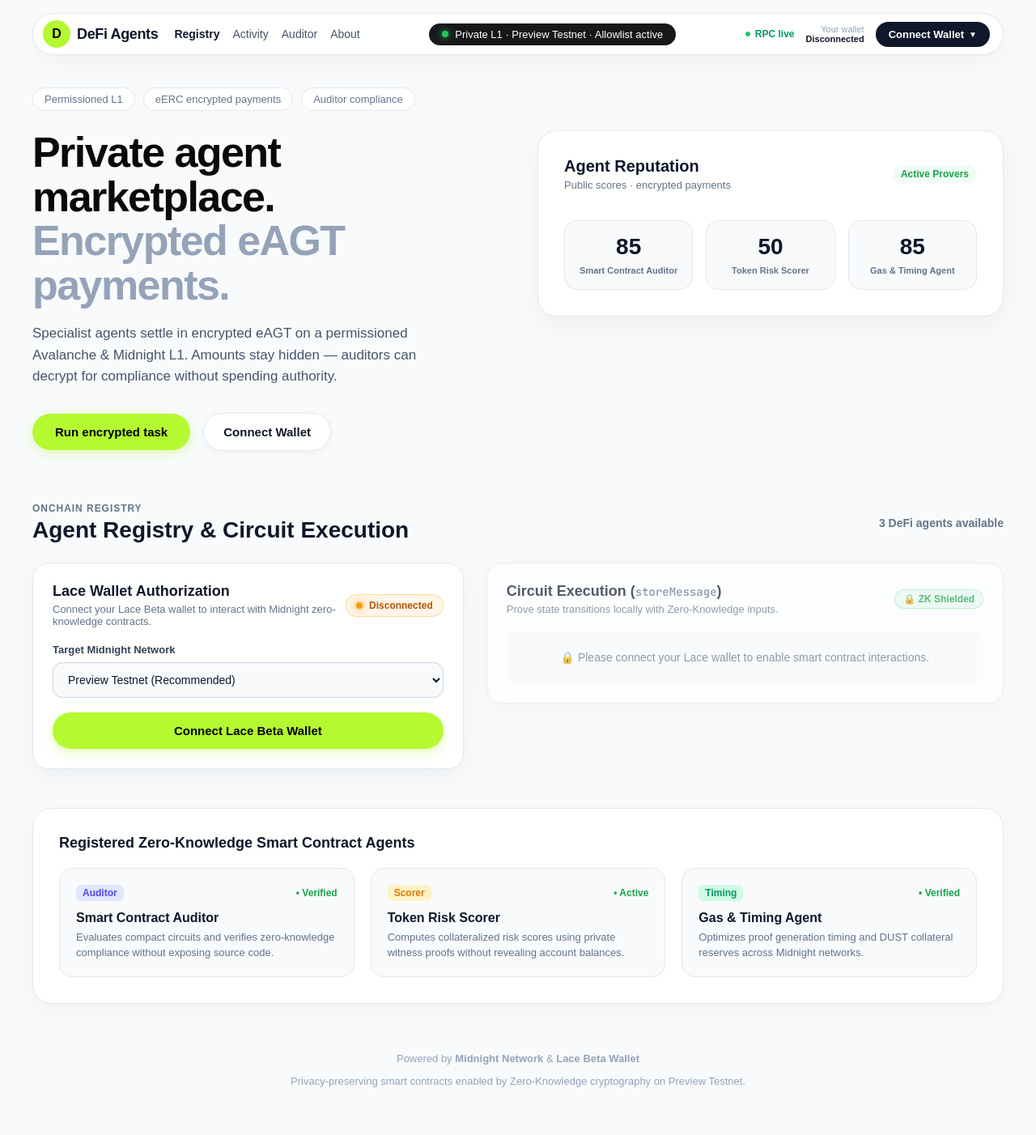
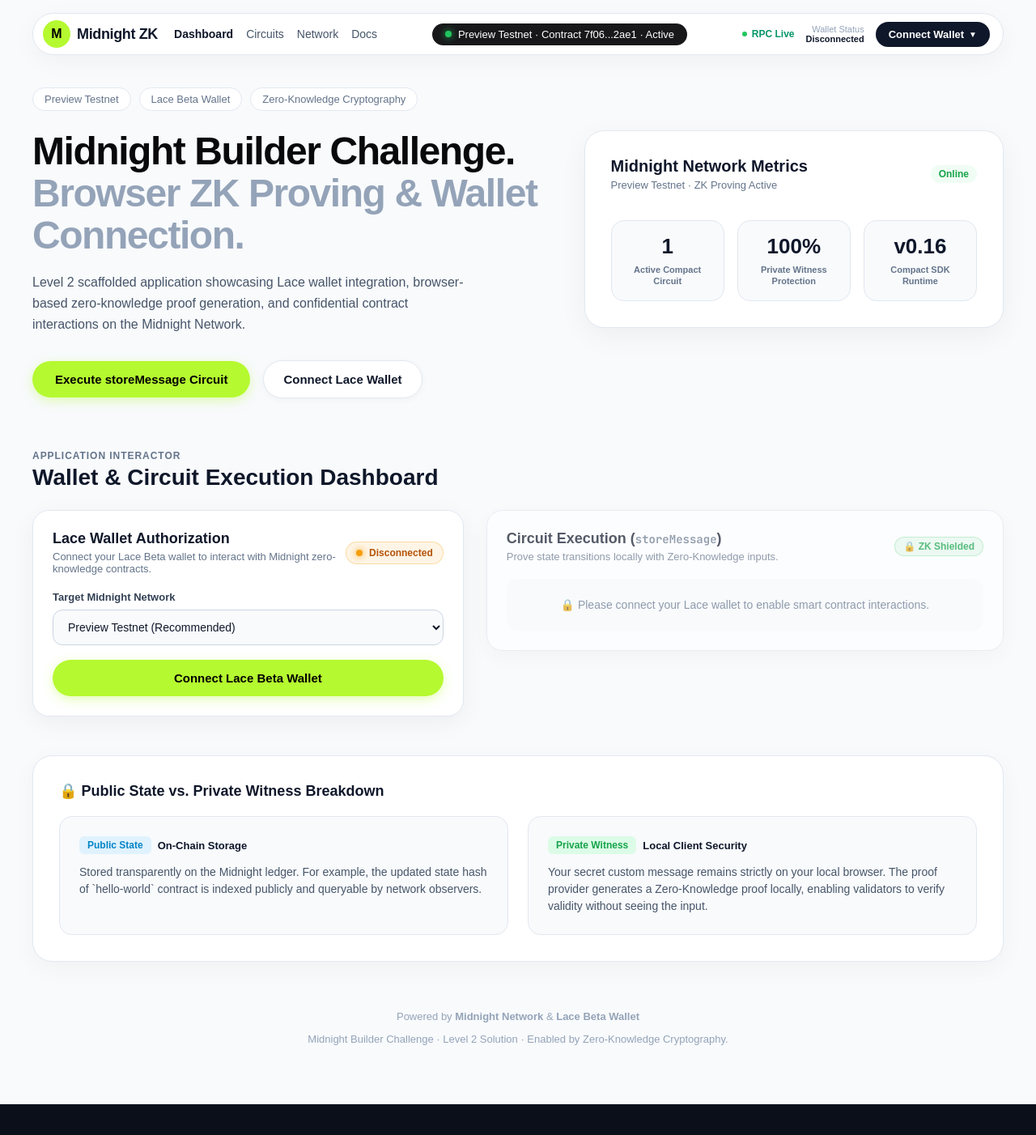
Before and after one commit to avishrakshe/Full-Moon-Midnight, a React (Vite) app: page / in a window 1280 px wide. Shown: the top 1402 px of the page at 81% size. After the commit the page ends 1364 px from the top, so only its background shows below. Built offline with nearby package versions, Linux system fonts and the light colour scheme.

Commit message:
feat(ui): align application layout with reference design while preserving Midnight Builder Challenge Level 2 features

```diff
--- a/src/App.tsx
+++ b/src/App.tsx
@@ -16,8 +16,6 @@
     runStoreMessage,
   } = useMidnight();
 
-  const [activeTab, setActiveTab] = useState<'registry' | 'circuit' | 'wallet'>('registry');
-
   const formatShortAddr = (addr: string | null) => {
     if (!addr) return 'Connect Wallet';
     return `${addr.slice(0, 6)}...${addr.slice(-4)}`;
@@ -30,7 +28,7 @@
 
   return (
     <div style={{ minHeight: '100vh', backgroundColor: '#f8fafc', paddingBottom: '60px' }}>
-      {/* ─── Top Floating Header / Navbar ─── */}
+      {/* ─── Top Floating Header / Navbar (Reference Image Theme) ─── */}
       <div style={{ maxWidth: '1200px', margin: '0 auto', padding: '16px 20px 0 20px' }}>
         <header
           style={{
@@ -63,18 +61,18 @@
                   fontSize: '16px',
                 }}
               >
-                D
+                M
               </div>
               <span style={{ fontWeight: 800, fontSize: '18px', color: '#0f172a', letterSpacing: '-0.02em' }}>
-                DeFi Agents
+                Midnight ZK
               </span>
             </div>
 
             <nav style={{ display: 'flex', alignItems: 'center', gap: '16px', fontSize: '14px', fontWeight: 500, color: '#475569' }}>
-              <span style={{ cursor: 'pointer', color: '#0f172a', fontWeight: 600 }}>Registry</span>
-              <span style={{ cursor: 'pointer' }}>Activity</span>
-              <span style={{ cursor: 'pointer' }}>Auditor</span>
-              <span style={{ cursor: 'pointer' }}>About</span>
+              <span style={{ cursor: 'pointer', color: '#0f172a', fontWeight: 600 }}>Dashboard</span>
+              <span style={{ cursor: 'pointer' }} onClick={scrollToExecution}>Circuits</span>
+              <span style={{ cursor: 'pointer' }}>Network</span>
+              <span style={{ cursor: 'pointer' }}>Docs</span>
             </nav>
           </div>
 
@@ -101,24 +99,21 @@
                 boxShadow: '0 0 8px #22c55e',
               }}
             />
-            <span>Private L1 · Preview Testnet · Allowlist active</span>
+            <span>Preview Testnet · Contract 7f06...2ae1 · Active</span>
           </div>
 
-          {/* Right Network & Wallet Pill */}
+          {/* Right Network & Wallet Status */}
           <div style={{ display: 'flex', alignItems: 'center', gap: '14px' }}>
             <div style={{ display: 'flex', alignItems: 'center', gap: '6px', fontSize: '12px', color: '#64748b' }}>
               <span style={{ width: '6px', height: '6px', borderRadius: '50%', backgroundColor: '#22c55e' }} />
-              <span style={{ fontWeight: 600, color: '#059669' }}>RPC live</span>
-            </div>
-
-            <div style={{ fontSize: '11px', color: '#94a3b8', textAlign: 'right', display: 'none', minWidth: '80px' }}>
-              <div>Orchestrator</div>
-              <div style={{ fontFamily: 'monospace', color: '#64748b' }}>0x7f06... [encrypted]</div>
+              <span style={{ fontWeight: 600, color: '#059669' }}>RPC Live</span>
             </div>
 
             <div style={{ fontSize: '11px', color: '#94a3b8', textAlign: 'right' }}>
-              <div>Your wallet</div>
-              <div style={{ fontWeight: 600, color: '#0f172a' }}>{isConnected ? '0.00 tNIGHT' : 'Disconnected'}</div>
+              <div>Wallet Status</div>
+              <div style={{ fontWeight: 600, color: isConnected ? '#16a34a' : '#0f172a' }}>
+                {isConnected ? 'Connected' : 'Disconnected'}
+              </div>
             </div>
 
             <button
@@ -147,48 +142,48 @@
         </header>
       </div>
 
-      {/* ─── Main Hero Content ─── */}
+      {/* ─── Hero Section ─── */}
       <main style={{ maxWidth: '1200px', margin: '40px auto 0 auto', padding: '0 20px' }}>
-        {/* Badges */}
+        {/* Sub-Badges */}
         <div style={{ display: 'flex', alignItems: 'center', gap: '10px', marginBottom: '24px' }}>
-          <span className="badge-pill">Permissioned L1</span>
-          <span className="badge-pill">eERC encrypted payments</span>
-          <span className="badge-pill">Auditor compliance</span>
+          <span className="badge-pill">Preview Testnet</span>
+          <span className="badge-pill">Lace Beta Wallet</span>
+          <span className="badge-pill">Zero-Knowledge Cryptography</span>
         </div>
 
-        <div style={{ display: 'grid', gridTemplateColumns: '1fr 1fr', gap: '48px', alignItems: 'start' }}>
-          {/* Hero Left Column */}
+        <div style={{ display: 'grid', gridTemplateColumns: '1.1fr 0.9fr', gap: '48px', alignItems: 'start' }}>
+          {/* Hero Headline & Subtext */}
           <div>
             <h1
               style={{
-                fontSize: '52px',
+                fontSize: '48px',
                 fontWeight: 800,
-                lineHeight: 1.05,
+                lineHeight: 1.08,
                 letterSpacing: '-0.03em',
                 margin: '0 0 20px 0',
                 color: '#09090b',
               }}
             >
-              Private agent marketplace.
+              Midnight Builder Challenge.
               <br />
-              <span style={{ color: '#94a3b8' }}>Encrypted eAGT payments.</span>
+              <span style={{ color: '#94a3b8' }}>Browser ZK Proving &amp; Wallet Connection.</span>
             </h1>
 
             <p
               style={{
-                fontSize: '17px',
-                lineHeight: 1.55,
+                fontSize: '16px',
+                lineHeight: 1.6,
                 color: '#475569',
                 margin: '0 0 32px 0',
-                maxWidth: '520px',
+                maxWidth: '540px',
               }}
             >
-              Specialist agents settle in encrypted eAGT on a permissioned Avalanche &amp; Midnight L1. Amounts stay hidden — auditors can decrypt for compliance without spending authority.
+              Level 2 scaffolded application showcasing Lace wallet integration, browser-based zero-knowledge proof generation, and confidential contract interactions on the Midnight Network.
             </p>
 
             <div style={{ display: 'flex', alignItems: 'center', gap: '16px' }}>
               <button className="lime-btn" onClick={scrollToExecution}>
-                Run encrypted task
+                Execute storeMessage Circuit
               </button>
               <button
                 style={{
@@ -202,14 +197,16 @@
                   cursor: 'pointer',
                   boxShadow: '0 2px 8px rgba(0,0,0,0.04)',
                 }}
-                onClick={() => setActiveTab('wallet')}
+                onClick={() => {
+                  if (!isConnected) connect('preview');
+                }}
               >
-                {isConnected ? 'Wallet Connected' : 'Connect Wallet'}
+                {isConnected ? '✓ Lace Wallet Connected' : 'Connect Lace Wallet'}
               </button>
             </div>
           </div>
 
-          {/* Hero Right Column (Agent Reputation Card) */}
+          {/* Right Metrics Card */}
           <div
             style={{
               backgroundColor: '#ffffff',
@@ -221,49 +218,45 @@
           >
             <div style={{ display: 'flex', alignItems: 'center', justifyContent: 'space-between', marginBottom: '24px' }}>
               <div>
-                <h3 style={{ margin: 0, fontSize: '20px', fontWeight: 700, color: '#0f172a' }}>Agent Reputation</h3>
+                <h3 style={{ margin: 0, fontSize: '20px', fontWeight: 700, color: '#0f172a' }}>Midnight Network Metrics</h3>
                 <p style={{ margin: '4px 0 0 0', fontSize: '13px', color: '#64748b' }}>
-                  Public scores · encrypted payments
+                  Preview Testnet · ZK Proving Active
                 </p>
               </div>
               <span style={{ fontSize: '12px', fontWeight: 600, color: '#16a34a', backgroundColor: '#f0fdf4', padding: '4px 10px', borderRadius: '9999px' }}>
-                Active Provers
+                Online
               </span>
             </div>
 
-            {/* Metrics Display */}
             <div style={{ display: 'grid', gridTemplateColumns: 'repeat(3, 1fr)', gap: '16px', marginTop: '36px' }}>
               <div style={{ textAlign: 'center', padding: '16px', backgroundColor: '#f8fafc', borderRadius: '16px', border: '1px solid #e2e8f0' }}>
-                <div style={{ fontSize: '28px', fontWeight: 800, color: '#0f172a', marginBottom: '6px' }}>85</div>
-                <div style={{ fontSize: '11px', fontWeight: 600, color: '#64748b', lineHeight: 1.3 }}>Smart Contract Auditor</div>
+                <div style={{ fontSize: '26px', fontWeight: 800, color: '#0f172a', marginBottom: '6px' }}>1</div>
+                <div style={{ fontSize: '11px', fontWeight: 600, color: '#64748b', lineHeight: 1.3 }}>Active Compact Circuit</div>
               </div>
 
               <div style={{ textAlign: 'center', padding: '16px', backgroundColor: '#f8fafc', borderRadius: '16px', border: '1px solid #e2e8f0' }}>
-                <div style={{ fontSize: '28px', fontWeight: 800, color: '#0f172a', marginBottom: '6px' }}>50</div>
-                <div style={{ fontSize: '11px', fontWeight: 600, color: '#64748b', lineHeight: 1.3 }}>Token Risk Scorer</div>
+                <div style={{ fontSize: '26px', fontWeight: 800, color: '#0f172a', marginBottom: '6px' }}>100%</div>
+                <div style={{ fontSize: '11px', fontWeight: 600, color: '#64748b', lineHeight: 1.3 }}>Private Witness Protection</div>
               </div>
 
               <div style={{ textAlign: 'center', padding: '16px', backgroundColor: '#f8fafc', borderRadius: '16px', border: '1px solid #e2e8f0' }}>
-                <div style={{ fontSize: '28px', fontWeight: 800, color: '#0f172a', marginBottom: '6px' }}>85</div>
-                <div style={{ fontSize: '11px', fontWeight: 600, color: '#64748b', lineHeight: 1.3 }}>Gas &amp; Timing Agent</div>
+                <div style={{ fontSize: '26px', fontWeight: 800, color: '#0f172a', marginBottom: '6px' }}>v0.16</div>
+                <div style={{ fontSize: '11px', fontWeight: 600, color: '#64748b', lineHeight: 1.3 }}>Compact SDK Runtime</div>
               </div>
             </div>
           </div>
         </div>
 
-        {/* ─── Interactive Section Tabs ─── */}
+        {/* ─── Interactive Cards Section ─── */}
         <div style={{ marginTop: '64px' }} id="circuit-section">
           <div style={{ display: 'flex', alignItems: 'center', justifyContent: 'space-between', marginBottom: '24px' }}>
             <div>
               <div style={{ fontSize: '12px', fontWeight: 700, color: '#64748b', textTransform: 'uppercase', letterSpacing: '0.08em', marginBottom: '4px' }}>
-                ONCHAIN REGISTRY
+                APPLICATION INTERACTOR
               </div>
               <h2 style={{ margin: 0, fontSize: '28px', fontWeight: 800, color: '#0f172a' }}>
-                Agent Registry &amp; Circuit Execution
+                Wallet &amp; Circuit Execution Dashboard
               </h2>
-            </div>
-            <div style={{ fontSize: '14px', fontWeight: 600, color: '#64748b' }}>
-              3 DeFi agents available
             </div>
           </div>
 
@@ -288,43 +281,30 @@
           </div>
         </div>
 
-        {/* ─── Registry Table / Agent Cards ─── */}
+        {/* ─── Architectural Privacy Explanation Card ─── */}
         <div style={{ marginTop: '48px', backgroundColor: '#ffffff', border: '1px solid #e2e8f0', borderRadius: '24px', padding: '32px', boxShadow: '0 8px 30px rgba(0,0,0,0.04)' }}>
           <h3 style={{ margin: '0 0 20px 0', fontSize: '18px', fontWeight: 700, color: '#0f172a' }}>
-            Registered Zero-Knowledge Smart Contract Agents
+            🔒 Public State vs. Private Witness Breakdown
           </h3>
 
-          <div style={{ display: 'grid', gridTemplateColumns: 'repeat(3, 1fr)', gap: '20px' }}>
-            <div style={{ border: '1px solid #e2e8f0', borderRadius: '16px', padding: '20px', backgroundColor: '#f8fafc' }}>
-              <div style={{ display: 'flex', alignItems: 'center', justifyContent: 'space-between', marginBottom: '12px' }}>
-                <span style={{ fontSize: '12px', fontWeight: 700, color: '#4f46e5', backgroundColor: '#e0e7ff', padding: '3px 8px', borderRadius: '6px' }}>Auditor</span>
-                <span style={{ fontSize: '12px', color: '#16a34a', fontWeight: 600 }}>• Verified</span>
+          <div style={{ display: 'grid', gridTemplateColumns: '1fr 1fr', gap: '24px' }}>
+            <div style={{ border: '1px solid #e2e8f0', borderRadius: '16px', padding: '24px', backgroundColor: '#f8fafc' }}>
+              <div style={{ display: 'flex', alignItems: 'center', gap: '8px', marginBottom: '12px' }}>
+                <span style={{ fontSize: '12px', fontWeight: 700, color: '#0284c7', backgroundColor: '#e0f2fe', padding: '4px 10px', borderRadius: '6px' }}>Public State</span>
+                <span style={{ fontSize: '13px', fontWeight: 600, color: '#0f172a' }}>On-Chain Storage</span>
               </div>
-              <h4 style={{ margin: '0 0 6px 0', fontSize: '16px', fontWeight: 700, color: '#0f172a' }}>Smart Contract Auditor</h4>
-              <p style={{ margin: 0, fontSize: '13px', color: '#64748b', lineHeight: 1.4 }}>
-                Evaluates compact circuits and verifies zero-knowledge compliance without exposing source code.
+              <p style={{ margin: 0, fontSize: '14px', color: '#475569', lineHeight: 1.5 }}>
+                Stored transparently on the Midnight ledger. For example, the updated state hash of `hello-world` contract is indexed publicly and queryable by network observers.
               </p>
             </div>
 
-            <div style={{ border: '1px solid #e2e8f0', borderRadius: '16px', padding: '20px', backgroundColor: '#f8fafc' }}>
-              <div style={{ display: 'flex', alignItems: 'center', justifyContent: 'space-between', marginBottom: '12px' }}>
-                <span style={{ fontSize: '12px', fontWeight: 700, color: '#d97706', backgroundColor: '#fef3c7', padding: '3px 8px', borderRadius: '6px' }}>Scorer</span>
-                <span style={{ fontSize: '12px', color: '#16a34a', fontWeight: 600 }}>• Active</span>
+            <div style={{ border: '1px solid #e2e8f0', borderRadius: '16px', padding: '24px', backgroundColor: '#f8fafc' }}>
+              <div style={{ display: 'flex', alignItems: 'center', gap: '8px', marginBottom: '12px' }}>
+                <span style={{ fontSize: '12px', fontWeight: 700, color: '#16a34a', backgroundColor: '#dcfce7', padding: '4px 10px', borderRadius: '6px' }}>Private Witness</span>
+                <span style={{ fontSize: '13px', fontWeight: 600, color: '#0f172a' }}>Local Client Security</span>
               </div>
-              <h4 style={{ margin: '0 0 6px 0', fontSize: '16px', fontWeight: 700, color: '#0f172a' }}>Token Risk Scorer</h4>
-              <p style={{ margin: 0, fontSize: '13px', color: '#64748b', lineHeight: 1.4 }}>
-                Computes collateralized risk scores using private witness proofs without revealing account balances.
-              </p>
-            </div>
-
-            <div style={{ border: '1px solid #e2e8f0', borderRadius: '16px', padding: '20px', backgroundColor: '#f8fafc' }}>
-              <div style={{ display: 'flex', alignItems: 'center', justifyContent: 'space-between', marginBottom: '12px' }}>
-                <span style={{ fontSize: '12px', fontWeight: 700, color: '#059669', backgroundColor: '#d1fae5', padding: '3px 8px', borderRadius: '6px' }}>Timing</span>
-                <span style={{ fontSize: '12px', color: '#16a34a', fontWeight: 600 }}>• Verified</span>
-              </div>
-              <h4 style={{ margin: '0 0 6px 0', fontSize: '16px', fontWeight: 700, color: '#0f172a' }}>Gas &amp; Timing Agent</h4>
-              <p style={{ margin: 0, fontSize: '13px', color: '#64748b', lineHeight: 1.4 }}>
-                Optimizes proof generation timing and DUST collateral reserves across Midnight networks.
+              <p style={{ margin: 0, fontSize: '14px', color: '#475569', lineHeight: 1.5 }}>
+                Your secret custom message remains strictly on your local browser. The proof provider generates a Zero-Knowledge proof locally, enabling validators to verify validity without seeing the input.
               </p>
             </div>
           </div>
@@ -337,7 +317,7 @@
           Powered by <strong>Midnight Network</strong> &amp; <strong>Lace Beta Wallet</strong>
         </p>
         <p style={{ marginTop: '6px' }}>
-          Privacy-preserving smart contracts enabled by Zero-Knowledge cryptography on Preview Testnet.
+          Midnight Builder Challenge · Level 2 Solution · Enabled by Zero-Knowledge Cryptography.
         </p>
       </footer>
     </div>
```
